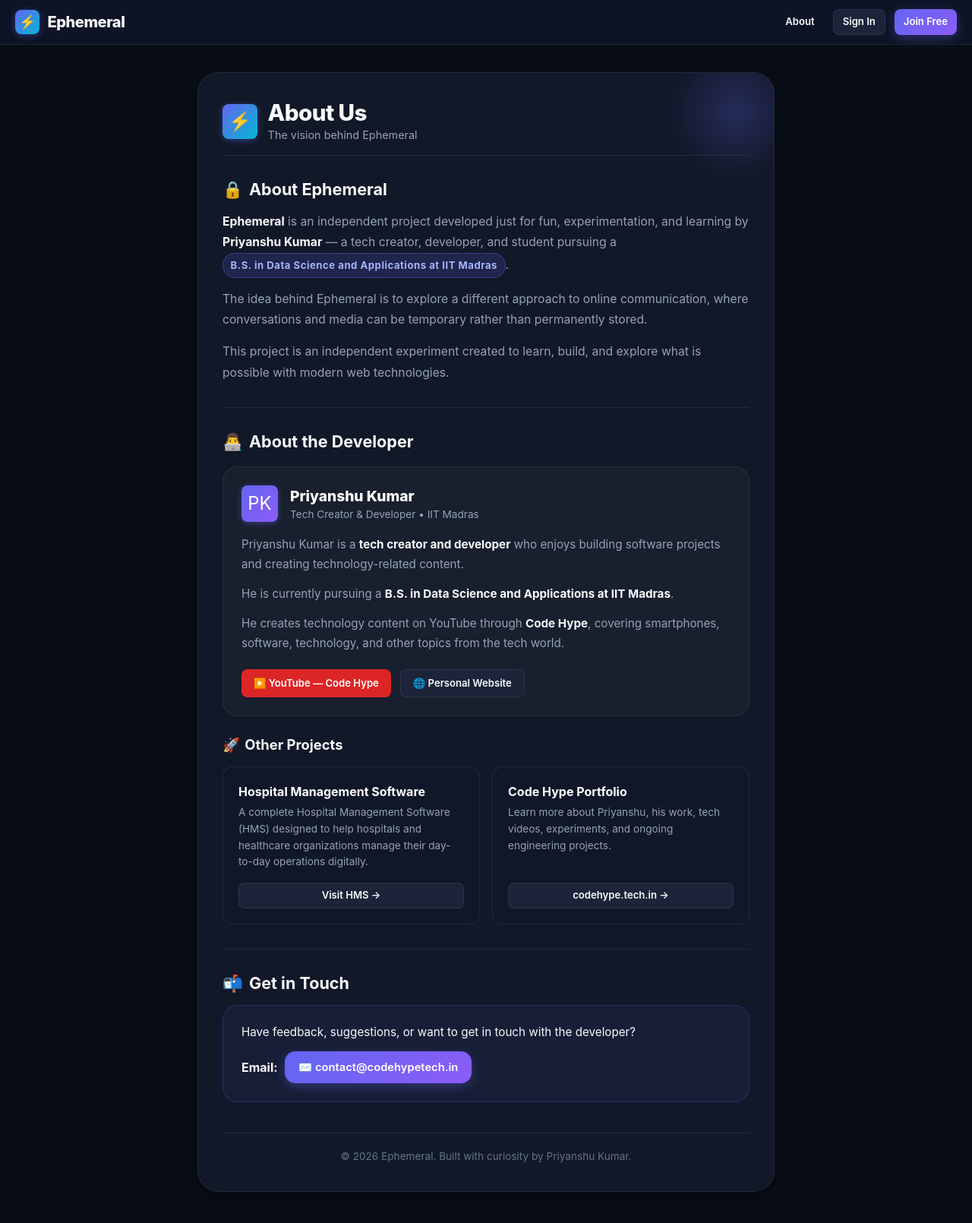
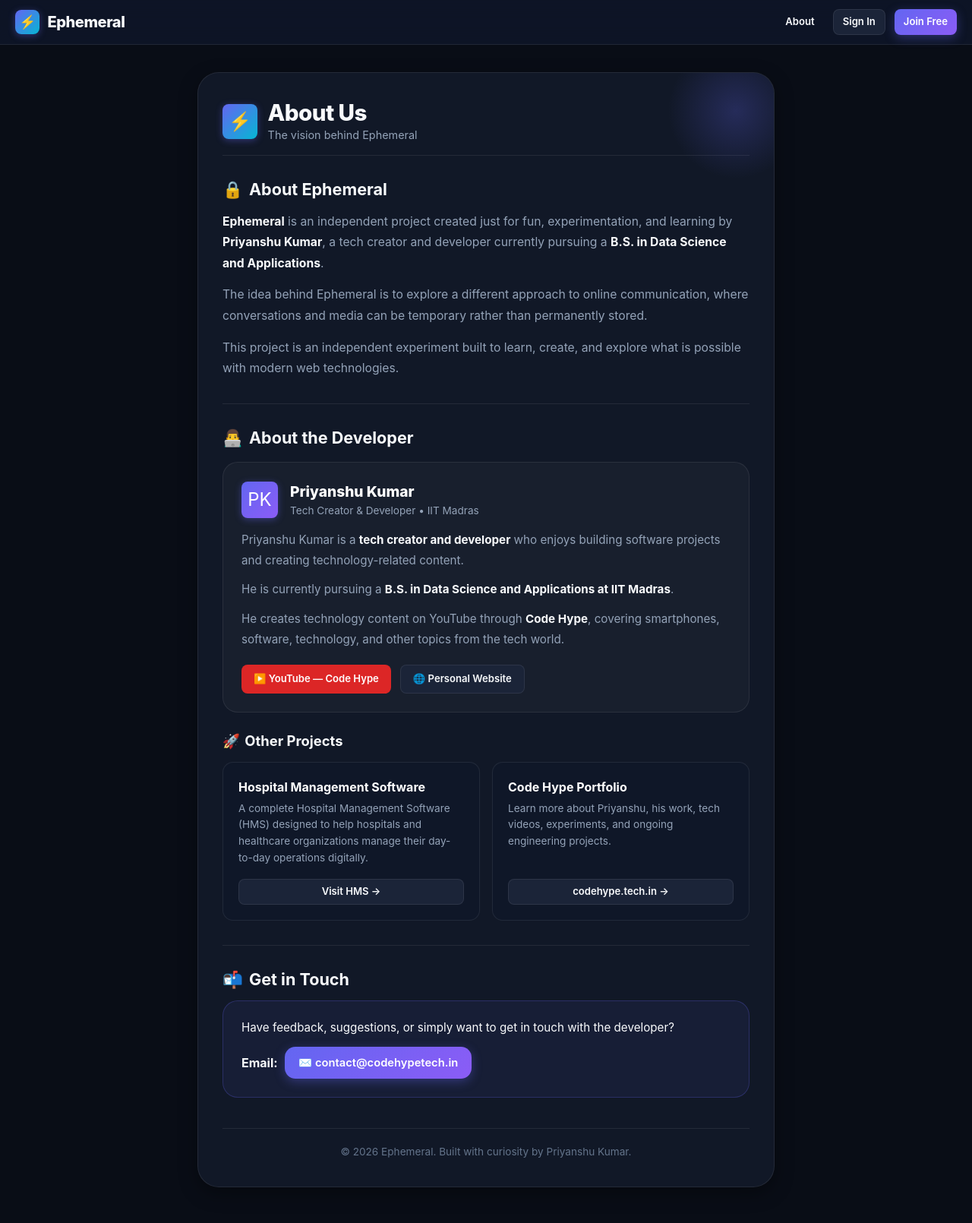
Before and after one commit to pkdsiit/ephemeral, a Flask app: page /about in a window 1280 px wide. Shown: the top 1610 px of the page at 76% size. After the commit the page ends 1563 px from the top, so only its background shows below. Run offline with Flask 3, Linux system fonts and the light colour scheme; parts of the project's set-up code (start-up, migrations or seed data) failed here and were passed over.

Commit message:
feat(about): update About Us text with exact wording

```diff
--- a/app/templates/main/about.html
+++ b/app/templates/main/about.html
@@ -23,9 +23,9 @@
       </h2>
       <div style="line-height:1.75; font-size:0.98rem; color:var(--text-muted); display:flex; flex-direction:column; gap:0.9rem;">
         <p>
-          <strong style="color:var(--text-main);">Ephemeral</strong> is an independent project developed just for fun, experimentation, and learning by
-          <strong style="color:var(--text-main);">Priyanshu Kumar</strong> — a tech creator, developer, and student pursuing a
-          <span class="badge badge-primary" style="font-size:0.82rem; padding:0.25rem 0.6rem; vertical-align:middle; text-transform:none;">B.S. in Data Science and Applications at IIT Madras</span>.
+          <strong style="color:var(--text-main);">Ephemeral</strong> is an independent project created just for fun, experimentation, and learning by
+          <strong style="color:var(--text-main);">Priyanshu Kumar</strong>, a tech creator and developer currently pursuing a
+          <strong style="color:var(--text-main);">B.S. in Data Science and Applications</strong>.
         </p>
 
         <p>
@@ -33,7 +33,7 @@
         </p>
 
         <p>
-          This project is an independent experiment created to learn, build, and explore what is possible with modern web technologies.
+          This project is an independent experiment built to learn, create, and explore what is possible with modern web technologies.
         </p>
       </div>
     </div>
@@ -116,7 +116,7 @@
       </h2>
       <div style="background:rgba(99, 102, 241, 0.08); border:1px solid rgba(99, 102, 241, 0.25); border-radius:var(--radius-lg); padding:1.5rem;">
         <p style="margin-bottom:0.85rem; font-size:0.95rem; color:var(--text-main);">
-          Have feedback, suggestions, or want to get in touch with the developer?
+          Have feedback, suggestions, or simply want to get in touch with the developer?
         </p>
         <div style="display:flex; align-items:center; gap:0.6rem; flex-wrap:wrap;">
           <span style="font-weight:700; color:var(--text-main);">Email:</span>
```
